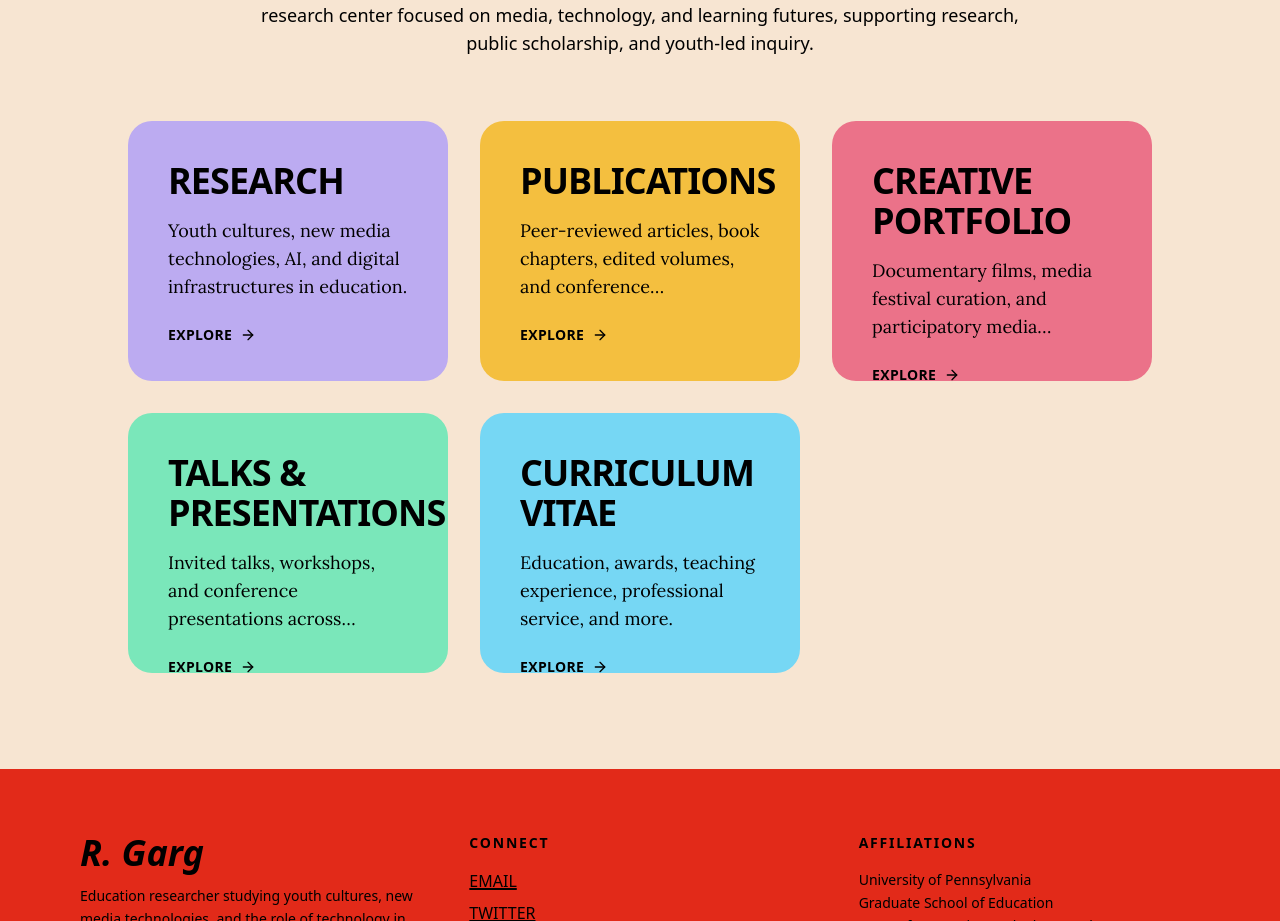
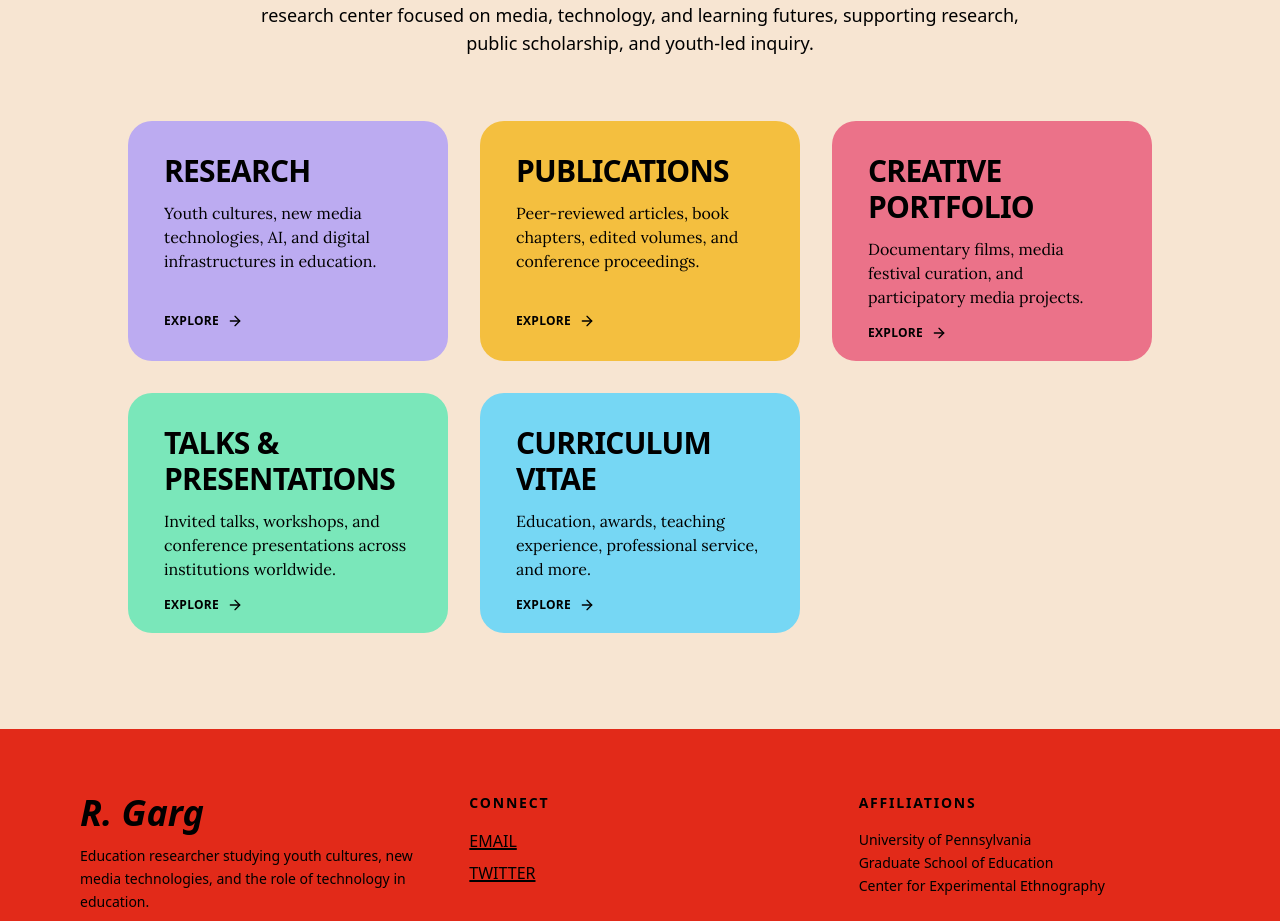
Before and after one commit to shyamu007/rabanigarg, a React (Vite) app: page / in a window 1280 px wide. Shown: the part 824-1745 px from the top of the page. Built offline with nearby package versions, Linux system fonts and the light colour scheme; the HTML template or start-up script is replaced by a standard one.

Commit message:
Changes
Co-authored-by: shyamu007 <98149986+shyamu007@users.noreply.github.com>

```diff
--- a/src/components/SectionCard.tsx
+++ b/src/components/SectionCard.tsx
@@ -14,20 +14,20 @@ const SectionCard = ({ title, description, to, colorClass }: SectionCardProps) =
     <Link to={to} className="block">
       <article
         className={cn(
-          "card-hover rounded-3xl overflow-hidden p-8 md:p-10 flex flex-col justify-between h-[260px]",
+          "card-hover rounded-3xl overflow-hidden p-6 md:p-8 flex flex-col justify-between aspect-[4/3]",
           colorClass
         )}
       >
-        <div>
-          <h2 className="text-3xl md:text-4xl font-extrabold uppercase tracking-tight font-sans mb-4 leading-tight">
+        <div className="px-1">
+          <h2 className="text-2xl md:text-3xl font-extrabold uppercase tracking-tight font-sans mb-3 leading-tight">
             {title}
           </h2>
-          <p className="text-base md:text-lg leading-relaxed text-foreground/80 font-serif line-clamp-3">
+          <p className="text-sm md:text-base leading-relaxed text-foreground/80 font-serif line-clamp-3">
             {description}
           </p>
         </div>
-        <div className="mt-6 flex items-center gap-2 font-sans font-bold uppercase text-sm tracking-wide">
-          EXPLORE <ArrowRight className="w-4 h-4" />
+        <div className="mt-4 flex items-center gap-2 font-sans font-bold uppercase text-xs tracking-wide px-1">
+          EXPLORE <ArrowRight className="w-3 h-3 md:w-4 md:h-4" />
         </div>
       </article>
     </Link>
```
